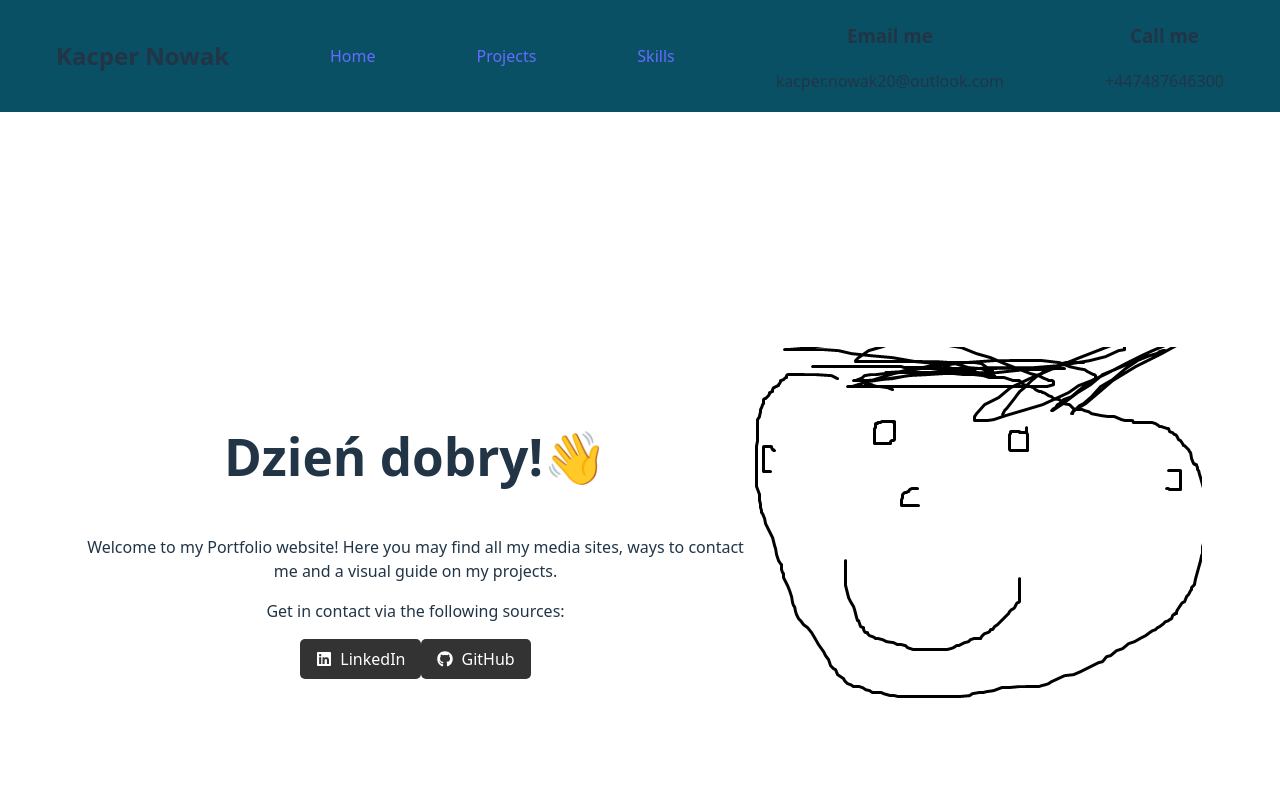
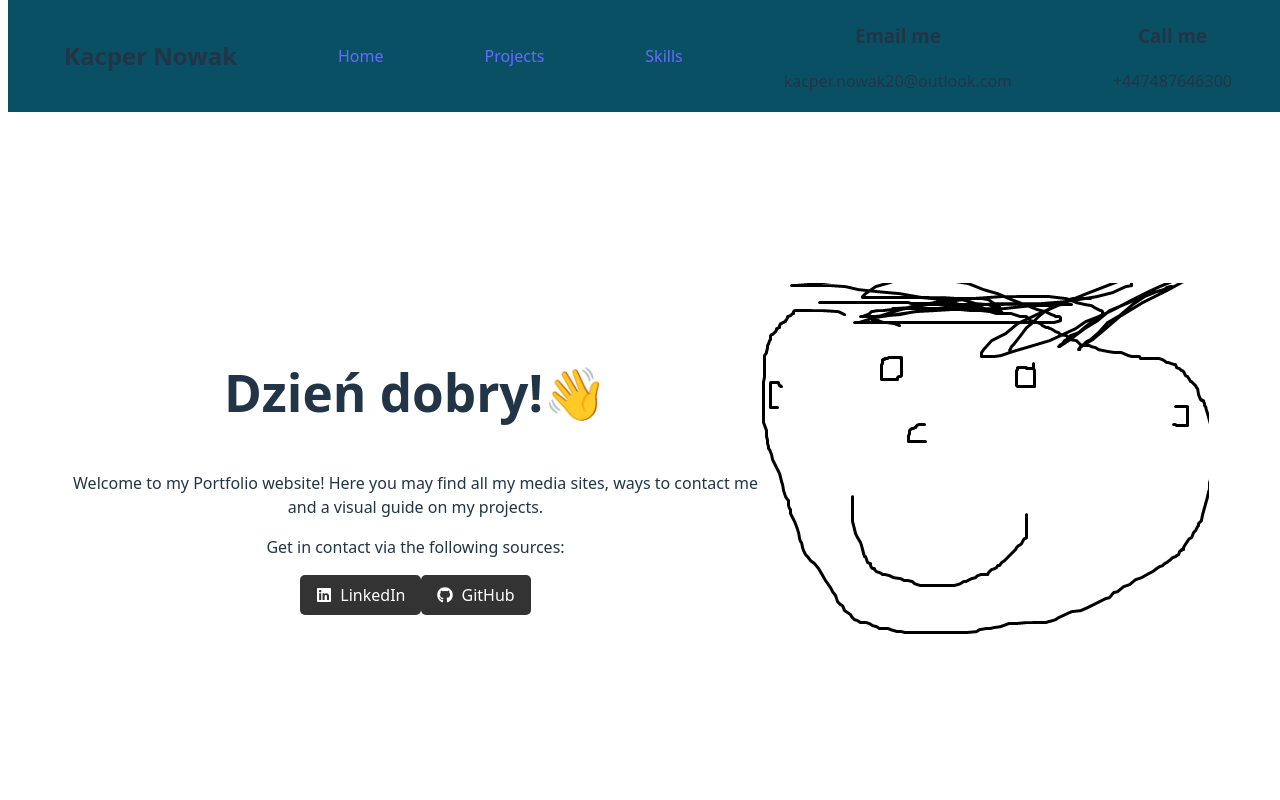
Before and after one commit to KacperProg/React-Portfolio-Site, a React (Vite) app: page / in a window 1280 px wide. Shown: the top 800 px of the page. Built offline with nearby package versions, Linux system fonts and the light colour scheme; the HTML template or start-up script is replaced by a standard one.

Commit message:
Index.css removed to fix problems with centering on skills page

```diff
--- a/src/Pages/Skills.css
+++ b/src/Pages/Skills.css
@@ -1,9 +1,13 @@
 .main-container {
-    margin-top: 7rem;
-    padding: 1rem;
-    text-align: center;
+  display: flex;
+  flex-direction: column;
+  align-items: center;
+  justify-content: center;
+  text-align: center;
+  min-height: 60vh;
+  width: 100%;
 }
 
-.title {
+/* .title {
     padding: 0 14%;
-}
+} */
--- a/src/Pages/Skills.jsx
+++ b/src/Pages/Skills.jsx
@@ -6,9 +6,7 @@ import "./Skills.css";
 function Skills() {
   return (
     <div className="main-container">
-      <div className="title">
-        <h1>A Display page of my skills and qualifications!</h1>
-      </div>
+      <h1 className="title">A Display page of my skills and qualifications!</h1>
       <p>Below find a list of all skills and relevant qualifications</p>
       <div>
         <h2>Programming</h2>
--- a/src/index.css
+++ b/src/index.css
@@ -20,14 +20,6 @@ a {
 }
 a:hover {
   color: #535bf2;
-}
-
-body {
-  margin: 0;
-  display: flex;
-  place-items: center;
-  min-width: 320px;
-  min-height: 100vh;
 }
 
 h1 {
```
